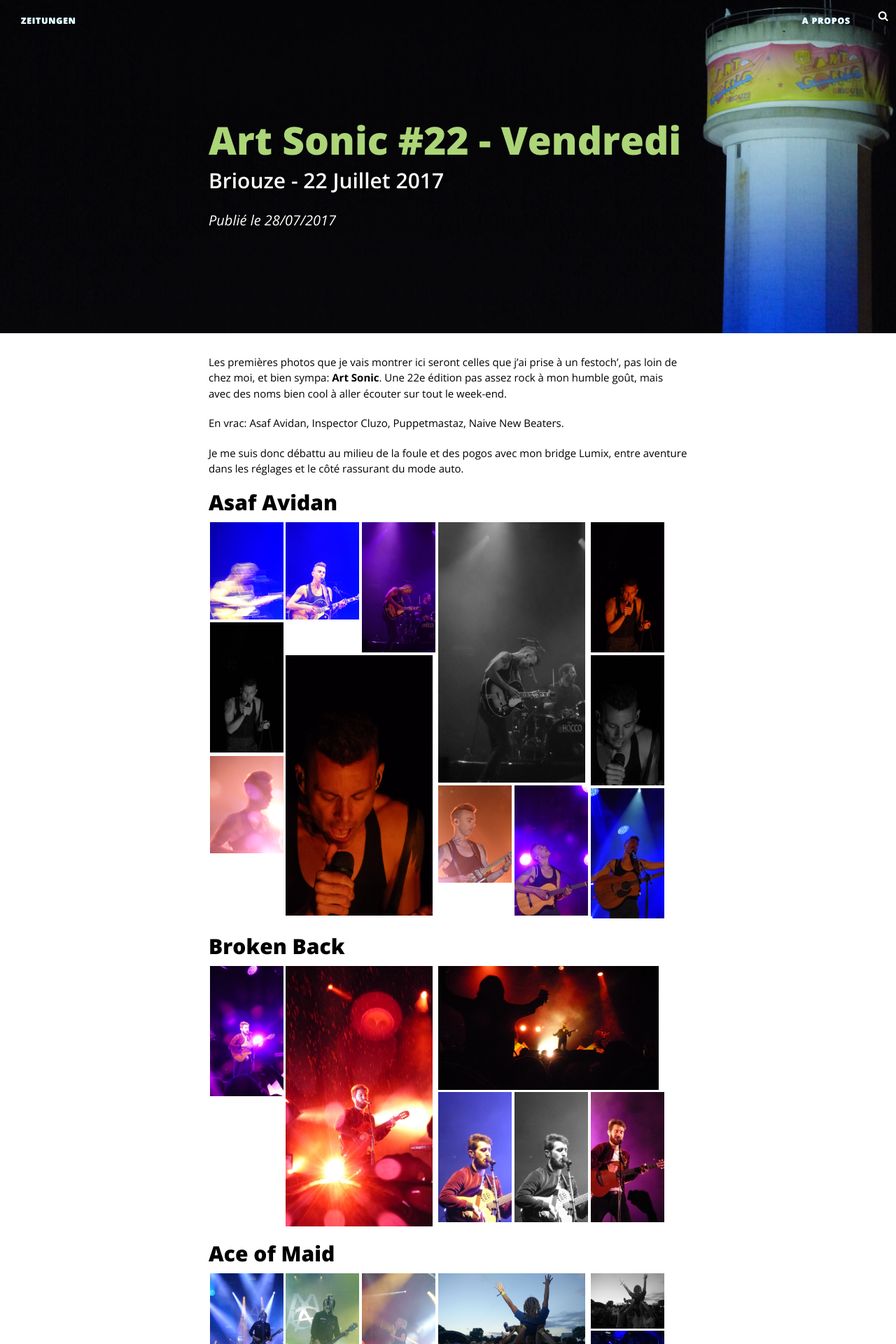
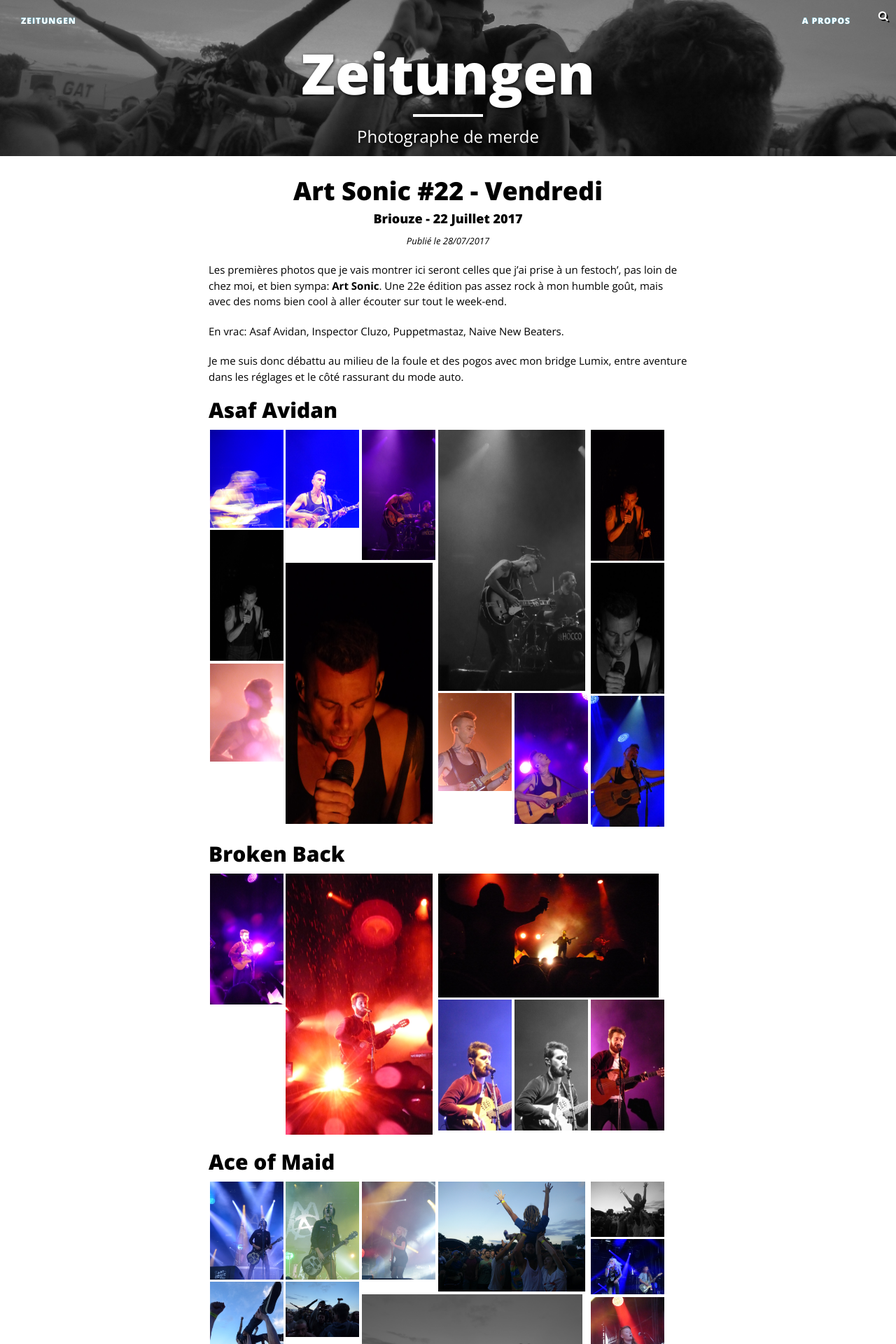
Before and after one commit to zeitungen/photoblog, a Jekyll site: the page built from _posts/2017-07-28-artso22-vendredi.md, in a window 1280 px wide. Shown: the top 1920 px of the page at 70% size. Built offline with Jekyll 4.4.1, drawn with Linux system fonts in a browser that asks for light colours; nearby versions of some CDN libraries; comment, search, counter and statistics services are not loaded.

Commit message:
update post page (same header than pages, post title and subtitle under the header)

```diff
--- a/_config.yml
+++ b/_config.yml
@@ -12,6 +12,8 @@ instagram_username: "zeitungen"
 # flickr_username: ""
 # discus_shortname: ""
 share: true
+
+header-img: "/img/galleries/2017-07-28-artso22-vendredi/aceofmaid/P1000514_NB.JPG"
 
 # Owner/author information
 owner:
--- a/_layouts/post.html
+++ b/_layouts/post.html
@@ -17,9 +17,9 @@ layout: default
 
 {% assign post = page %}
 
-<article>
+<article id="page-container">
 <!-- Post Header -->
-<header class="intro-header" style="background-image: url('{{ site.baseurl }}{% if page.header-img %}{{ page.header-img }}{% endif %}')">
+{% comment %}<header class="intro-header" style="background-image: url('{{ site.baseurl }}{% if page.header-img %}{{ page.header-img }}{% endif %}')">
     <div class="container">
         <div class="row">
                             <div class="post-heading">
@@ -32,12 +32,33 @@ layout: default
             </div>
         </div>
     </div>
-</header>
+</header>{% endcomment %}
+<header class="intro-header" style="background-image: url('{{site.baseurl}}{{ site.header-img }}')">
+        <div class="container">
+            <div class="row">
+                <div class="col-lg-8 col-lg-offset-2 col-md-10 col-md-offset-1">
+                    <div class="site-heading">
+                       <h1>{{ site.title }}</h1>
+                        <hr class="small">
+                        <span class="subheading">{{ site.description }}</span>
+                    </div>
+                </div>
+            </div>
+        </div>
+    </header>
 
 <!-- Post Content -->
 
     <div class="container">
         <div class="row">
+
+            <div class="post-heading">
+              <h1>{{ page.title }}</h1>
+              {% if page.subtitle %}
+              <h4 class="subheading">{{ page.subtitle }}</h2>
+              {% endif %}
+              <span class="meta">Publié le {{ page.date | date: "%d/%m/%Y" }}</span>
+            </div>
 
 
                				{{ content }}
--- a/css/main.css
+++ b/css/main.css
@@ -151,6 +151,13 @@ hr.small {
   background-size: cover;
   -o-background-size: cover;
   margin-bottom: 10px;
+}
+.container .row .post-heading {
+  text-align: center;
+}
+.container .row .post-heading span.meta {
+  font-size: 13px;
+  font-style: italic;
 }
 .intro-header .post-heading,
 .intro-header .page-heading {
```
